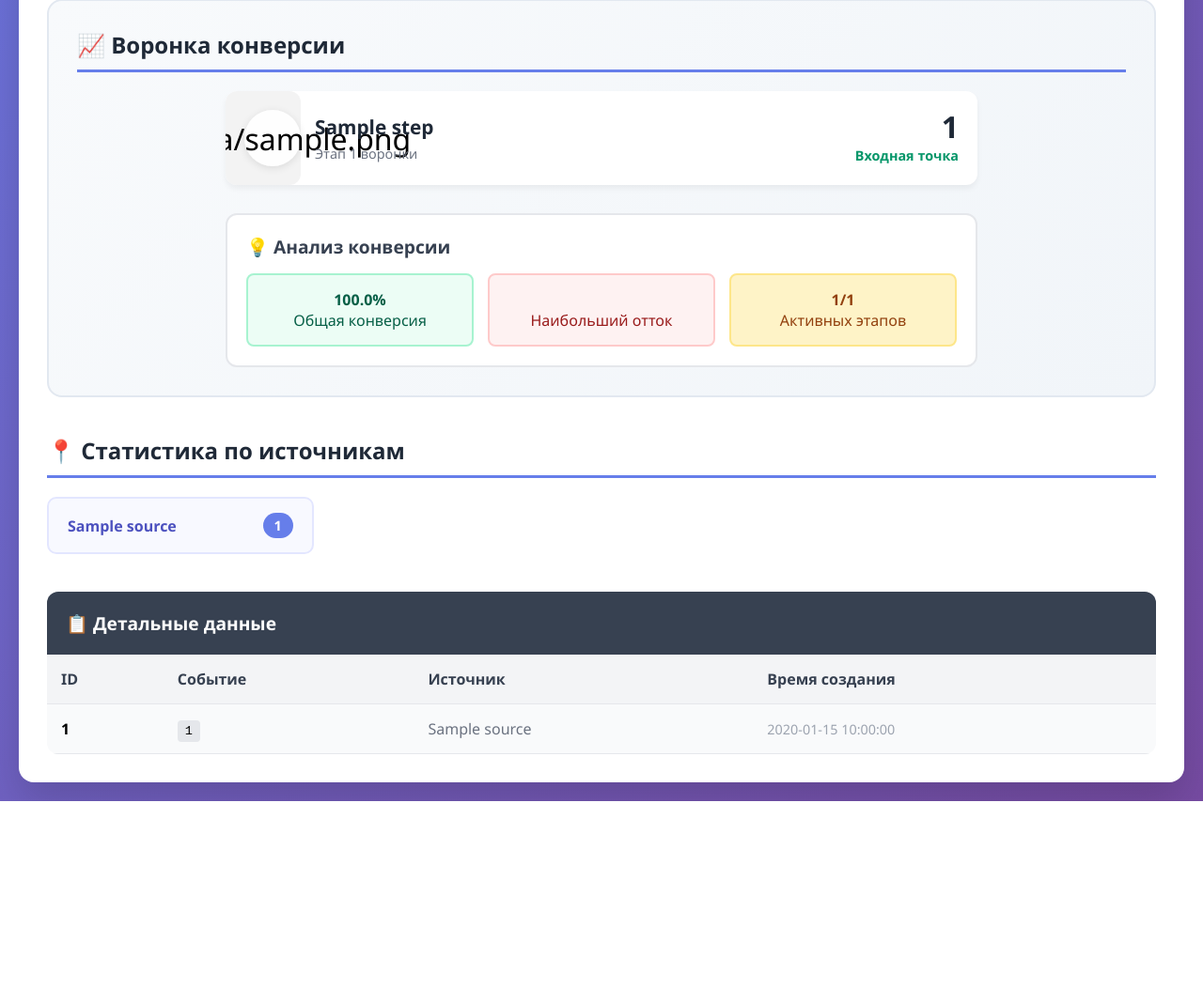
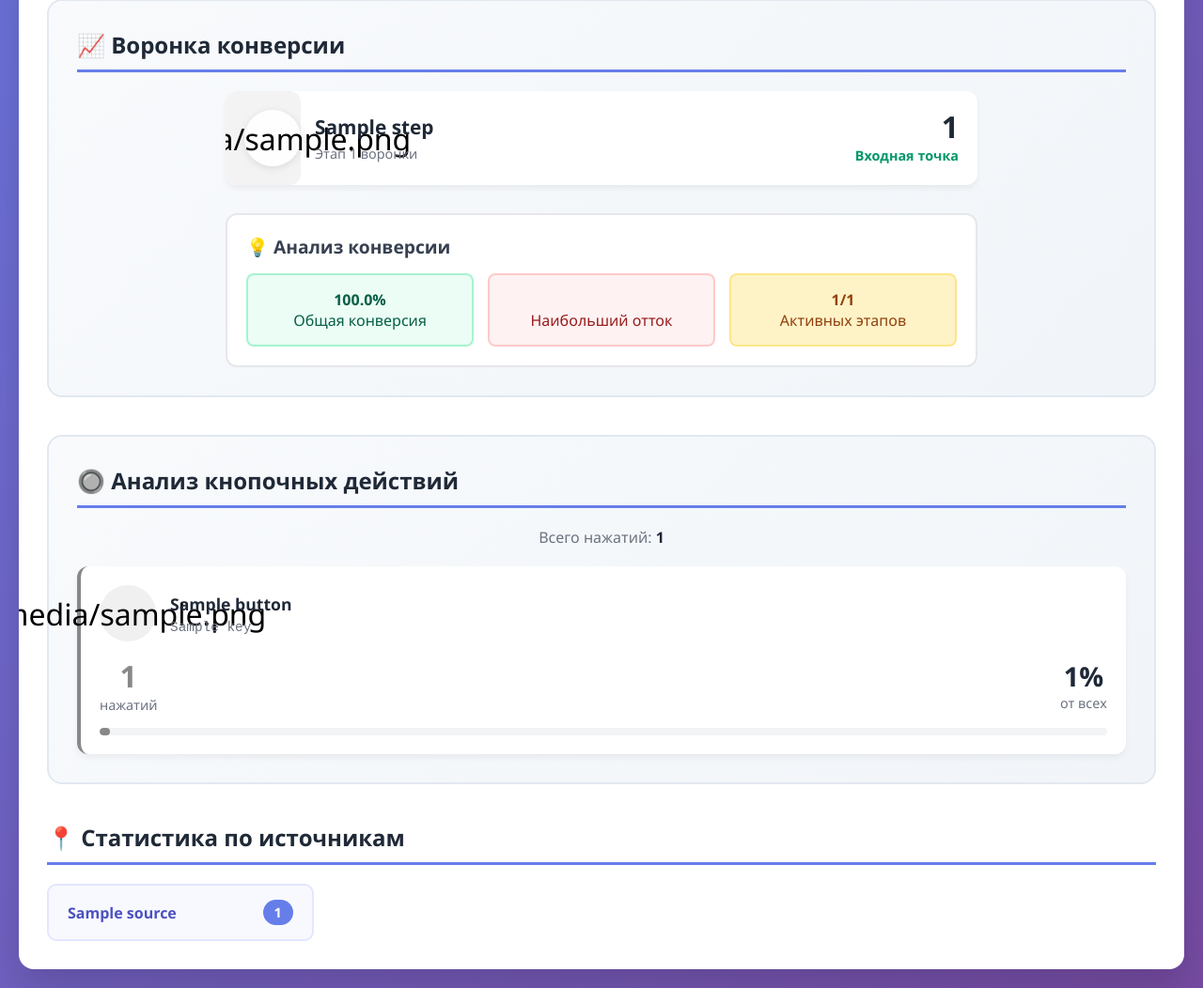
Before and after one commit to Ammite/metrics-gathering-system, a FastAPI app: template templates/metrics.html in a window 1280 px wide. Shown: the part 831-1883 px from the top of the page at 94% size. Before the commit the page ends 1684 px from the top, so only its background shows below. Run offline with FastAPI, Linux system fonts and the light colour scheme; the template is opened without the code that fills it: most values are stand-ins (such as "Sample title", 1, 10 or a date in 2020).

Commit message:
Fixed bug with date filtering and added new button metrics

```diff
--- a/main.py
+++ b/main.py
@@ -93,12 +93,28 @@
     request: Request,
     db: Session = Depends(get_db),
     source_filter: Optional[str] = Query(None),
-    date_from: Optional[date] = Query(None),
-    date_to: Optional[date] = Query(None)
+    date_from: Optional[str] = Query(None),
+    date_to: Optional[str] = Query(None)
 ):
     # Проверяем авторизацию
     if not check_auth(request):
         return RedirectResponse(url="/login", status_code=302)
+
+    # Парсим даты
+    parsed_date_from = None
+    parsed_date_to = None
+
+    if date_from and date_from.strip():
+        try:
+            parsed_date_from = datetime.strptime(date_from, '%Y-%m-%d').date()
+        except ValueError:
+            parsed_date_from = None
+
+    if date_to and date_to.strip():
+        try:
+            parsed_date_to = datetime.strptime(date_to, '%Y-%m-%d').date()
+        except ValueError:
+            parsed_date_to = None
 
     query = db.query(MetricDB)
 
@@ -106,13 +122,13 @@
     if source_filter:
         query = query.filter(MetricDB.source == source_filter)
 
-    if date_from:
-        query = query.filter(MetricDB.created_at >= date_from)
+    if parsed_date_from:
+        query = query.filter(MetricDB.created_at >= parsed_date_from)
 
-    if date_to:
+    if parsed_date_to:
         # Добавляем один день, чтобы включить весь день date_to
         from datetime import timedelta
-        query = query.filter(MetricDB.created_at < date_to + timedelta(days=1))
+        query = query.filter(MetricDB.created_at < parsed_date_to + timedelta(days=1))
 
     metrics = query.order_by(MetricDB.created_at.desc()).all()
 
@@ -126,12 +142,12 @@
     if source_filter:
         event_stats = event_stats.filter(MetricDB.source == source_filter)
 
-    if date_from:
-        event_stats = event_stats.filter(MetricDB.created_at >= date_from)
+    if parsed_date_from:
+        event_stats = event_stats.filter(MetricDB.created_at >= parsed_date_from)
 
-    if date_to:
+    if parsed_date_to:
         from datetime import timedelta
-        event_stats = event_stats.filter(MetricDB.created_at < date_to + timedelta(days=1))
+        event_stats = event_stats.filter(MetricDB.created_at < parsed_date_to + timedelta(days=1))
 
     event_stats = event_stats.group_by(MetricDB.uid).order_by(func.count(MetricDB.uid).desc()).all()
 
@@ -145,12 +161,12 @@
     if source_filter:
         source_stats = source_stats.filter(MetricDB.source == source_filter)
 
-    if date_from:
-        source_stats = source_stats.filter(MetricDB.created_at >= date_from)
+    if parsed_date_from:
+        source_stats = source_stats.filter(MetricDB.created_at >= parsed_date_from)
 
-    if date_to:
+    if parsed_date_to:
         from datetime import timedelta
-        source_stats = source_stats.filter(MetricDB.created_at < date_to + timedelta(days=1))
+        source_stats = source_stats.filter(MetricDB.created_at < parsed_date_to + timedelta(days=1))
 
     source_stats = source_stats.group_by(MetricDB.source).order_by(func.count(MetricDB.source).desc()).all()
 
@@ -159,21 +175,24 @@
     all_sources = [s[0] for s in all_sources]
 
     # Создаем воронку конверсии
-    funnel_data = calculate_conversion_funnel(db, source_filter, date_from, date_to)
+    funnel_data = calculate_conversion_funnel(db, source_filter, parsed_date_from, parsed_date_to)
+
+    # Анализ кнопочных действий
+    button_stats = calculate_button_stats(db, source_filter, parsed_date_from, parsed_date_to)
 
     return templates.TemplateResponse("metrics.html", {
         "request": request,
-        "metrics": metrics,
         "event_stats": event_stats,
         "source_stats": source_stats,
         "all_sources": all_sources,
         "current_source": source_filter,
-        "date_from": date_from,
-        "date_to": date_to,
+        "date_from": parsed_date_from,
+        "date_to": parsed_date_to,
         "total_metrics": len(metrics),
         "unique_events": len(event_stats),
         "unique_sources": len(source_stats),
-        "funnel_data": funnel_data
+        "funnel_data": funnel_data,
+        "button_stats": button_stats
     })
 
 def calculate_conversion_funnel(db: Session, source_filter: Optional[str], date_from: Optional[date], date_to: Optional[date]):
@@ -238,6 +257,79 @@
 
     return funnel_results
 
+def calculate_button_stats(db: Session, source_filter: Optional[str], date_from: Optional[date], date_to: Optional[date]):
+    """Рассчитывает статистику по дополнительным кнопочным действиям"""
+
+    # Определяем кнопочные действия из README
+    button_actions = [
+        {"key": "BUTTON_CONS_SHPORA", "name": "Консультация по шпоре", "icon": "🦴", "color": "#8b5cf6"},
+        {"key": "BUTTON_CONS_SUSTAV", "name": "Консультация по суставам", "icon": "🦵", "color": "#06b6d4"},
+        {"key": "BUTTON_PODOBRAT_AP", "name": "Подобрать аппарат для лечения", "icon": "⚡", "color": "#10b981"},
+        {"key": "BUTTON_BUY_APPARAT", "name": "Хочу купить аппарат", "icon": "🛒", "color": "#f59e0b"},
+        {"key": "BUTTON_Q_TO_DOCTOR", "name": "Задать вопрос врачу", "icon": "👨‍⚕️", "color": "#ef4444"}
+    ]
+
+    button_results = []
+    total_button_clicks = 0
+
+    # Сначала считаем общее количество нажатий на все кнопки
+    for action in button_actions:
+        query = db.query(func.count(MetricDB.id)).filter(MetricDB.uid == action["key"])
+
+        # Применяем фильтры
+        if source_filter:
+            query = query.filter(MetricDB.source == source_filter)
+
+        if date_from:
+            query = query.filter(MetricDB.created_at >= date_from)
+
+        if date_to:
+            from datetime import timedelta
+            query = query.filter(MetricDB.created_at < date_to + timedelta(days=1))
+
+        count = query.scalar() or 0
+        total_button_clicks += count
+
+    # Теперь рассчитываем проценты для каждой кнопки
+    for action in button_actions:
+        query = db.query(func.count(MetricDB.id)).filter(MetricDB.uid == action["key"])
+
+        # Применяем фильтры
+        if source_filter:
+            query = query.filter(MetricDB.source == source_filter)
+
+        if date_from:
+            query = query.filter(MetricDB.created_at >= date_from)
+
+        if date_to:
+            from datetime import timedelta
+            query = query.filter(MetricDB.created_at < date_to + timedelta(days=1))
+
+        count = query.scalar() or 0
+
+        # Рассчитываем процент от общего количества кнопочных действий
+        if total_button_clicks > 0:
+            percentage = (count / total_button_clicks) * 100
+        else:
+            percentage = 0.0
+
+        button_results.append({
+            "key": action["key"],
+            "name": action["name"],
+            "icon": action["icon"],
+            "color": action["color"],
+            "count": count,
+            "percentage": round(percentage, 1)
+        })
+
+    # Сортируем по количеству нажатий (по убыванию)
+    button_results.sort(key=lambda x: x["count"], reverse=True)
+
+    return {
+        "buttons": button_results,
+        "total_clicks": total_button_clicks
+    }
+
 @app.post("/metrics")
 def create_metric(metric: MetricCreate, db: Session = Depends(get_db)):
     db_metric = MetricDB(**metric.model_dump())
--- a/templates/metrics.html
+++ b/templates/metrics.html
@@ -629,6 +629,78 @@
             </div>
             {% endif %}
 
+            <!-- Кнопочные действия -->
+            {% if button_stats and button_stats.total_clicks > 0 %}
+            <div class="funnel-section">
+                <div class="section-title">🔘 Анализ кнопочных действий</div>
+                <div style="text-align: center; margin-bottom: 20px; color: #6b7280;">
+                    Всего нажатий: <strong style="color: #1f2937;">{{ button_stats.total_clicks }}</strong>
+                </div>
+
+                <div style="display: grid; grid-template-columns: repeat(auto-fit, minmax(300px, 1fr)); gap: 20px;">
+                    {% for button in button_stats.buttons %}
+                    {% if button.count > 0 %}
+                    <div style="
+                        background: white;
+                        border-radius: 12px;
+                        padding: 20px;
+                        box-shadow: 0 4px 6px rgba(0, 0, 0, 0.05);
+                        border-left: 4px solid {{ button.color }};
+                        transition: transform 0.2s ease;
+                    " onmouseover="this.style.transform='translateY(-2px)'" onmouseout="this.style.transform='translateY(0)'">
+                        <div style="display: flex; align-items: center; gap: 15px; margin-bottom: 15px;">
+                            <div style="
+                                font-size: 2em;
+                                width: 60px;
+                                height: 60px;
+                                border-radius: 50%;
+                                background: {{ button.color }}20;
+                                display: flex;
+                                align-items: center;
+                                justify-content: center;
+                            ">{{ button.icon }}</div>
+                            <div style="flex: 1;">
+                                <div style="font-size: 1.1em; font-weight: 700; color: #1f2937; margin-bottom: 5px;">
+                                    {{ button.name }}
+                                </div>
+                                <div style="font-size: 0.9em; color: #6b7280; font-family: 'Courier New', monospace;">
+                                    {{ button.key }}
+                                </div>
+                            </div>
+                        </div>
+
+                        <div style="display: flex; justify-content: space-between; align-items: center;">
+                            <div style="text-align: center;">
+                                <div style="font-size: 2em; font-weight: bold; color: {{ button.color }};">
+                                    {{ button.count }}
+                                </div>
+                                <div style="font-size: 0.9em; color: #6b7280;">нажатий</div>
+                            </div>
+                            <div style="text-align: center;">
+                                <div style="font-size: 1.8em; font-weight: bold; color: #1f2937;">
+                                    {{ button.percentage }}%
+                                </div>
+                                <div style="font-size: 0.9em; color: #6b7280;">от всех</div>
+                            </div>
+                        </div>
+
+                        <!-- Прогресс-бар -->
+                        <div style="margin-top: 15px; background: #f3f4f6; height: 8px; border-radius: 4px; overflow: hidden;">
+                            <div style="
+                                height: 100%;
+                                background: {{ button.color }};
+                                width: {{ button.percentage }}%;
+                                transition: width 0.8s ease-in-out;
+                                border-radius: 4px;
+                            "></div>
+                        </div>
+                    </div>
+                    {% endif %}
+                    {% endfor %}
+                </div>
+            </div>
+            {% endif %}
+
             <!-- Статистика по источникам -->
             {% if source_stats %}
             <div class="sources-section">
@@ -644,43 +716,6 @@
             </div>
             {% endif %}
 
-            <!-- Детальные данные -->
-            {% if metrics %}
-            <div class="raw-data">
-                <h3>📋 Детальные данные</h3>
-                <table class="data-table">
-                    <thead>
-                        <tr>
-                            <th>ID</th>
-                            <th>Событие</th>
-                            <th>Источник</th>
-                            <th>Время создания</th>
-                        </tr>
-                    </thead>
-                    <tbody>
-                        {% for metric in metrics[:100] %}
-                        <tr>
-                            <td><strong>{{ metric.id }}</strong></td>
-                            <td><span class="uid">{{ metric.uid }}</span></td>
-                            <td><span class="source">{{ metric.source }}</span></td>
-                            <td><span class="timestamp">{{ metric.created_at.strftime('%Y-%m-%d %H:%M:%S') }}</span></td>
-                        </tr>
-                        {% endfor %}
-                        {% if metrics|length > 100 %}
-                        <tr>
-                            <td colspan="4" style="text-align: center; color: #6b7280; font-style: italic;">
-                                ... и ещё {{ metrics|length - 100 }} записей
-                            </td>
-                        </tr>
-                        {% endif %}
-                    </tbody>
-                </table>
-            </div>
-            {% else %}
-            <div class="empty">
-                📭 Пока нет событий в системе
-            </div>
-            {% endif %}
         </div>
     </div>
 
```
Also changed, not shown: README.md.
